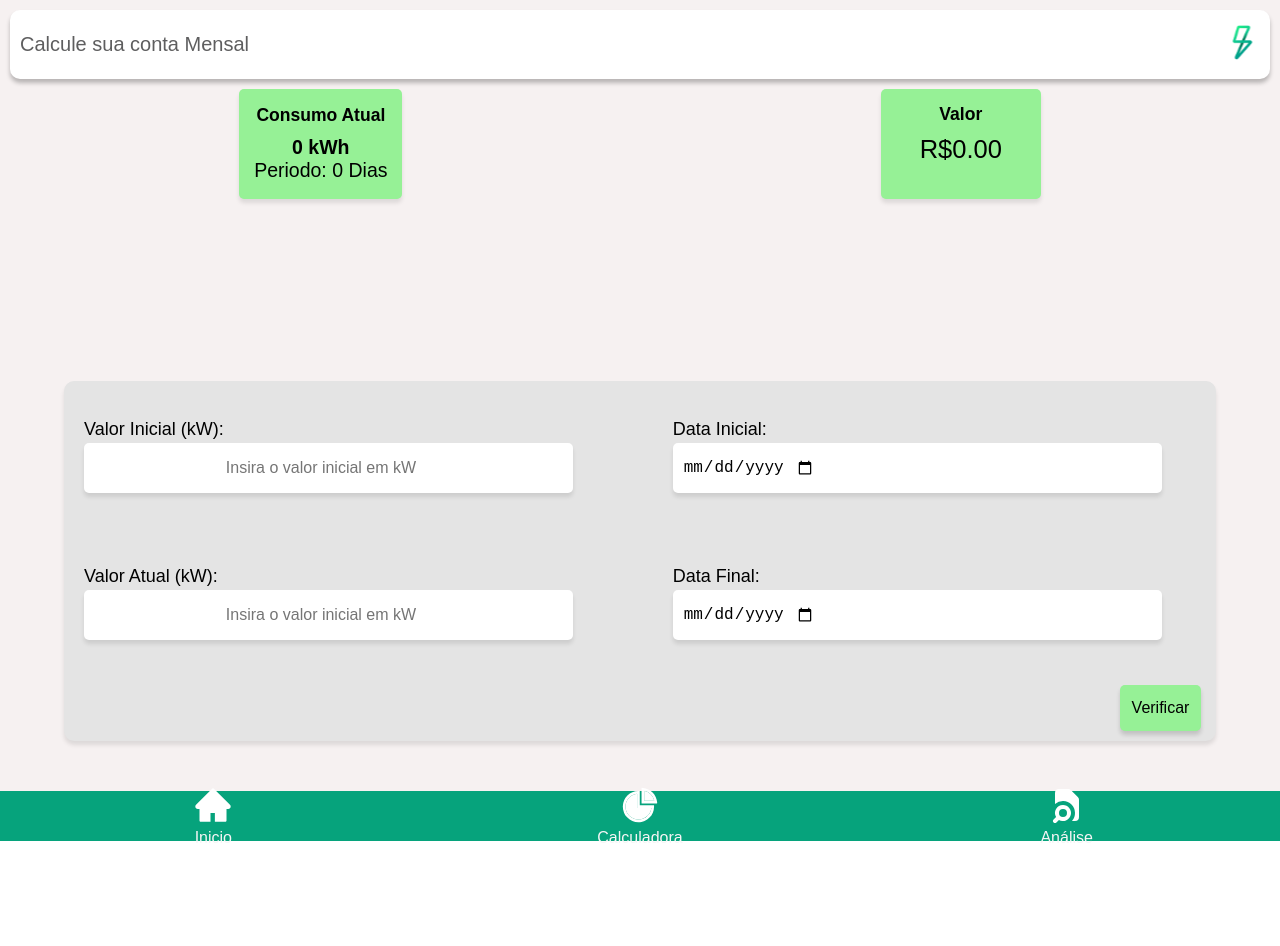
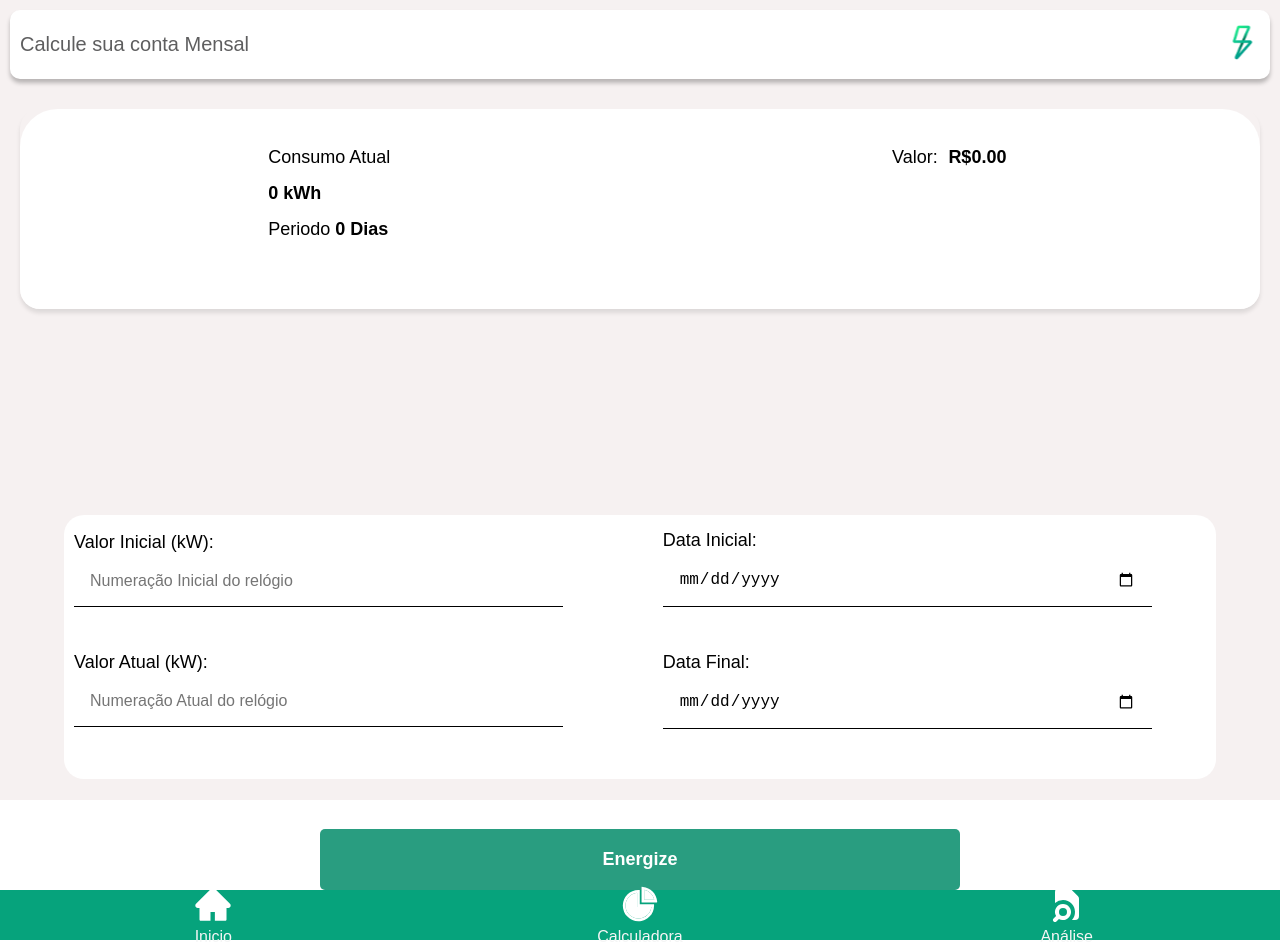
Before and after one commit to SrLuc/3Nergize-PWA, a React (Create React App) app: page /Calculator in a window 1280 px wide. Before the commit the page ends 847 px from the top, so only its background shows below. Built offline with nearby package versions, Linux system fonts and the light colour scheme; no server answers.

Commit message:
add page 2 styles

```diff
--- a/src/components/CalculatorPage/CalcInputs.tsx
+++ b/src/components/CalculatorPage/CalcInputs.tsx
@@ -1,23 +1,17 @@
-import React, { useState, useRef, useEffect } from 'react';
-import * as S from './styles';
+import React, { useState, useRef, useEffect } from "react";
+import * as S from "./styles";
 
 const Inputs: React.FC = () => {
-
-
-
   const leituraInicialRef = useRef<HTMLInputElement>(null);
   const dataInicialRef = useRef<HTMLInputElement>(null);
   const leituraFinalRef = useRef<HTMLInputElement>(null);
   const dataFinalRef = useRef<HTMLInputElement>(null);
 
-
-
-
   // Consuming the electricity sector api
   const fetchApiDataTarifa = async (): Promise<number> => {
     try {
       const response = await fetch(
-'https://apise.way2.com.br/v1/tarifas?apikey=2163780d87ee4237884c498ece5ea7cc&agente=CELPE&ano=2022'
+        "https://apise.way2.com.br/v1/tarifas?apikey=2163780d87ee4237884c498ece5ea7cc&agente=CELPE&ano=2022"
       );
       const data = await response.json();
       const tarifademandatusd: number = data[0].tarifaconsumotusd;
@@ -25,7 +19,7 @@ setTarifaConsumo(tarifademandatusd);
       return tarifademandatusd;
     } catch (error) {
       console.log(error);
-throw new Error('Failed to fetch tarifa data');
+      throw new Error("Failed to fetch tarifa data");
     }
   };
 
@@ -33,7 +27,7 @@ throw new Error('Failed to fetch tarifa data');
   const fetchApiDataTarifaBase = async (): Promise<number> => {
     try {
       const response = await fetch(
-'https://apise.way2.com.br/v1/tarifas?apikey=2163780d87ee4237884c498ece5ea7cc&agente=CELPE&ano=2022'
+        "https://apise.way2.com.br/v1/tarifas?apikey=2163780d87ee4237884c498ece5ea7cc&agente=CELPE&ano=2022"
       );
       const data = await response.json();
       const tarifademandatusd: number = data[0].tarifademandatusd;
@@ -41,7 +35,7 @@ setTaxaIluminacao(tarifademandatusd);
       return tarifademandatusd;
     } catch (error) {
       console.log(error);
-throw new Error('Failed to fetch tarifa base data');
+      throw new Error("Failed to fetch tarifa base data");
     }
   };
 
@@ -49,7 +43,7 @@ throw new Error('Failed to fetch tarifa base data');
   const fetchApiDataTarifaBandeira = async (): Promise<number> => {
     try {
       const response = await fetch(
-'https://apise.way2.com.br/v1/bandeiras?apikey=2163780d87ee4237884c498ece5ea7cc&datainicial=2023-03-01&datafinal=2023-03-31'
+        "https://apise.way2.com.br/v1/bandeiras?apikey=2163780d87ee4237884c498ece5ea7cc&datainicial=2023-03-01&datafinal=2023-03-31"
       );
       const data = await response.json();
       const value: number = data.items[0].value;
@@ -57,11 +51,9 @@ setTarifaBandeira(value);
       return value;
     } catch (error) {
       console.log(error);
-throw new Error('Failed to fetch tarifa bandeira data');
+      throw new Error("Failed to fetch tarifa bandeira data");
     }
-
   };
-
 
   useEffect(() => {
     const getTarifaData = async () => {
@@ -87,13 +79,9 @@ useEffect(() => {
     getTarifaBandeiraData();
   }, []);
 
-
   const [taxaIluminacao, setTaxaIluminacao] = useState<number | null>(null);
   const [tarifaConsumo, setTarifaConsumo] = useState<number | null>(null);
   const [tarifaBandeira, setTarifaBandeira] = useState<number | null>(null);
-
-
-
 
   let consumo = 0;
   const [consumoAtual, setConsumoAtual] = useState(consumo);
@@ -104,19 +92,20 @@ const [Dias, setDias] = useState(periodoDias);
   let valorTotal = 0;
   const [novoValorTotal, setnovoValorTotal] = useState(consumo);
 
-let valorInicial = Number(localStorage.getItem('leituraInicial')) || null;
+  let valorInicial = Number(localStorage.getItem("leituraInicial")) || null;
   const [novoValorInicial, setnovoValorInicial] = useState(valorInicial);
-
 
   const handleButtonClick = () => {
     const leituraInicial: number = Number(leituraInicialRef.current?.value);
     setnovoValorInicial(leituraInicial);
     const leituraFinal: number = Number(leituraFinalRef.current?.value);
-  const dataInicial: Date = new Date(dataInicialRef.current?.value || '');
-  const dataFinal: Date = new Date(dataFinalRef.current?.value || '');
+    const dataInicial: Date = new Date(dataInicialRef.current?.value || "");
+    const dataFinal: Date = new Date(dataFinalRef.current?.value || "");
 
     // Calcula a quantidade de dias entre as datas de leitura
-  const periodoDias = Math.ceil((dataFinal.getTime() - dataInicial.getTime()) / (1000 * 60 * 60 * 24));
+    const periodoDias = Math.ceil(
+      (dataFinal.getTime() - dataInicial.getTime()) / (1000 * 60 * 60 * 24)
+    );
     setDias(periodoDias);
 
     // Calcula o consumo de energia em kWh
@@ -131,33 +120,37 @@ const handleButtonClick = () => {
     setnovoValorTotal(valorTotal);
 
     // Salva o resultado no local storage
-  const simulacao: { periodo: string, consumo: string, valorTotal: string, tarifa: string, taxaIluminacao: string, dias: string } = {
+    const simulacao: {
+      periodo: string;
+      consumo: string;
+      valorTotal: string;
+      tarifa: string;
+      taxaIluminacao: string;
+      dias: string;
+    } = {
       periodo: `${dataInicial.toLocaleDateString()} a ${dataFinal.toLocaleDateString()}`,
       consumo: `${consumo} kWh`,
       valorTotal: `R$ ${valorTotal.toFixed(2)}`,
-    tarifa:`${tarifaConsumo}`,
-    taxaIluminacao:`${taxaIluminacao}`,
-    dias:`${periodoDias} Dias`
+      tarifa: `${tarifaConsumo}`,
+      taxaIluminacao: `${taxaIluminacao}`,
+      dias: `${periodoDias} Dias`,
     };
 
     // Armazena os valores imediatamente após o clique do botão
-  localStorage.setItem('simulacao', JSON.stringify(simulacao));
-  localStorage.setItem('consumo', JSON.stringify(consumo));
-  localStorage.setItem('periodoDias', JSON.stringify(periodoDias));
-  localStorage.setItem('valorTotal', JSON.stringify(valorTotal));
-  localStorage.setItem('leituraInicial', leituraInicial.toString());
-  localStorage.setItem('dataInicial', dataInicial.toISOString());
+    localStorage.setItem("simulacao", JSON.stringify(simulacao));
+    localStorage.setItem("consumo", JSON.stringify(consumo));
+    localStorage.setItem("periodoDias", JSON.stringify(periodoDias));
+    localStorage.setItem("valorTotal", JSON.stringify(valorTotal));
+    localStorage.setItem("leituraInicial", leituraInicial.toString());
+    localStorage.setItem("dataInicial", dataInicial.toISOString());
   };
 
-
-
   useEffect(() => {
-    const consumoSalvo = JSON.parse(localStorage.getItem('consumo') || 'null');
-    const diasSalvos = JSON.parse(localStorage.getItem('periodoDias') || 'null');
-    const valorSalvo = JSON.parse(localStorage.getItem('valorTotal') || 'null');
-
-
-
+    const consumoSalvo = JSON.parse(localStorage.getItem("consumo") || "null");
+    const diasSalvos = JSON.parse(
+      localStorage.getItem("periodoDias") || "null"
+    );
+    const valorSalvo = JSON.parse(localStorage.getItem("valorTotal") || "null");
 
     if (consumoSalvo !== null) {
       setConsumoAtual(consumoSalvo);
@@ -170,75 +163,82 @@ const handleButtonClick = () => {
     if (valorSalvo !== null) {
       setnovoValorTotal(valorSalvo);
     }
-
-
   }, []);
 
   useEffect(() => {
-    const dataInicialSalva = localStorage.getItem('dataInicial');
+    const dataInicialSalva = localStorage.getItem("dataInicial");
     if (dataInicialSalva && dataInicialRef.current) {
       const dataInicial = new Date(dataInicialSalva);
       dataInicialRef.current.value = dataInicial.toISOString().slice(0, 10);
     }
   }, []);
 
-
-
-
   return (
-
-
-
-
     <div>
       <S.StyledDisplayWrapper>
-        <S.StyledDisplaykW>
         <div>
-            <h3>Consumo Atual</h3>
-            <p style={{ fontWeight: 'bold' }}>{`${consumoAtual} kWh`}</p>
-            <p>{`Periodo: ${Dias} Dias`}</p>
+          <p>Consumo Atual</p>
+          <strong>
+            <p>{`${consumoAtual} kWh`}</p>
+          </strong>
+          <p>
+            Periodo <strong>{Dias} Dias</strong>
+          </p>
         </div>
-        </S.StyledDisplaykW>
 
-        <S.StyledDisplayValor>
-          <div>
-            <h3>Valor</h3>
+        <div className="values">
+          <p>Valor:</p>
+          <strong>
+            {" "}
             <p>{`R$${novoValorTotal.toFixed(2)}`}</p>
+          </strong>
         </div>
-        </S.StyledDisplayValor>
       </S.StyledDisplayWrapper>
-
 
       <S.StyledInputs>
         <div>
           <label htmlFor="leituraInicial">Valor Inicial (kW):</label>
-      <input type="number" id="leituraInicial" ref={leituraInicialRef} placeholder="Insira o valor inicial em kW" title="Valor Inicial (kW)" defaultValue={valorInicial?.toString()}/>
+          <input
+            type="number"
+            id="leituraInicial"
+            ref={leituraInicialRef}
+            placeholder="Numeração Inicial do relógio"
+            title="Valor Inicial (kW)"
+            defaultValue={valorInicial?.toString()}
+          />
           <label htmlFor="leituraFinal">Valor Atual (kW):</label>
-      <input type="number" id="leituraFinal" ref={leituraFinalRef} placeholder="Insira o valor inicial em kW" title="Valor Inicial (kW)" />
-
-
-
-
+          <input
+            type="number"
+            id="leituraFinal"
+            ref={leituraFinalRef}
+            placeholder="Numeração Atual do relógio"
+            title="Valor Inicial (kW)"
+          />
         </div>
 
         <div>
           <label htmlFor="dataInicial">Data Inicial:</label>
-      <input type="date" id="dataInicial" ref={dataInicialRef} placeholder="" title="" />
+          <input
+            type="date"
+            id="dataInicial"
+            ref={dataInicialRef}
+            placeholder=""
+            title=""
+          />
           <label htmlFor="dataFinal">Data Final:</label>
-      <input type="date" id="dataFinal" ref={dataFinalRef} placeholder="" title="" />
-
-
-
-
+          <input
+            type="date"
+            id="dataFinal"
+            ref={dataFinalRef}
+            placeholder=""
+            title=""
+          />
         </div>
-
-      <button type='submit' onClick={handleButtonClick}>Verificar</button>
       </S.StyledInputs>
-
-
-
+      <S.StyledButtonInpt onClick={handleButtonClick}>
+        <button>Energize</button>
+      </S.StyledButtonInpt>
     </div>
-
   );
 };
 
--- a/src/components/CalculatorPage/styles.ts
+++ b/src/components/CalculatorPage/styles.ts
@@ -1,113 +1,79 @@
 import styled from "styled-components";
-
+import bg from "../../assets/bg.svg";
 
 export const StyledInputs = styled.div`
-  margin: auto;
   padding: 10px;
   width: 90vw;
-  height: 45vh;
+  bottom: 50px;
+  border-radius: 20px;
+  margin: auto;
   display: flex;
   flex-wrap: wrap;
   justify-content: space-between;
-  background: #E4E4E4;
-  box-shadow: 0px 4px 4px rgba(0, 0, 0, 0.1);
-  border-radius: 10px;
   position: relative;
-  top: -50px;
-
-
-
+  background-color: #fff;
 
   > div {
-    position: relative;
-    left: 10px;
     flex-basis: 48%;
     display: flex;
     flex-direction: column;
     justify-content: center;
-
   }
-label {
+  label {
     font-size: 18px;
     margin-bottom: 3px;
     margin-top: 5px;
     font-weight: 500;
-}
+  }
   input {
     width: 90%;
-    height: 50px;
-    background: #FFFFFF;
-    box-shadow: 0px 4px 4px rgba(0, 0, 0, 0.1);
+    margin-bottom: 40px;
+    font-size: 16px;
+    padding: 16px;
+    border: none;
+    border-bottom: 1px solid #000000;
+    background-color: transparent;
+  }
+`;
+
+export const StyledButtonInpt = styled.div`
+  display: flex;
+  justify-content: center;
+  width: 100%;
+  button {
     border-radius: 5px;
-    border: none;
-    display: flex;
-    margin-bottom: 68px;
-    font-size: 16px;
-    text-align: center;
+    padding: 20px;
+    width: 50%;
+    font-size: 18px;
+    font-weight: bold;
+    background-color: #299d80;
+    color: #fff;
+  }
+`;
 
+export const StyledDisplayWrapper = styled.div`
+  background-image: url(${bg});
+  background-repeat: no-repeat;
+  background-size: cover;
+  display: flex;
+  justify-content: space-around;
 
+  border-radius: 20px;
+  margin: 20px;
+  padding: 30px 0;
+  height: 200px;
+  margin-bottom: 20%;
+  box-shadow: 0px 4px 4px rgba(0, 0, 0, 0.1);
+
+  p {
+    font-size: 18px;
+    line-height: 2;
   }
 
-  button {
-    position: absolute;
-    bottom: 10px;
-    right: 15px;
-    width: 81px;
-    height: 46px;
-    background: #96F196;
-    box-shadow: 0px 4px 4px rgba(0, 0, 0, 0.15);
-    border-radius: 5px;
-    font-weight: 400;
-    font-size: 16px;
+  .values {
+    width: 125px;
+    height: max-content;
+    display: flex;
+    justify-content: space-around;
   }
-
 `;
-
-export const StyledDisplaykW = styled.div`
-background: #96F196;
-box-shadow: 0px 4px 4px rgba(0, 0, 0, 0.1);
-border-radius: 5px;
- width: max-content;
- height: 110px;
- display: flex;
- align-items: center;
- padding: 15px;
- margin-bottom: 40px;
- font-weight: 400;
- font-size: 15px;
- text-align: center;
- h3 {
-    margin-bottom: 10px;
-}
-
-p{
-    font-size:1.3em
-}
-`
-
-
- export const StyledDisplayValor = styled.div`
- background: #96F196;
-box-shadow: 0px 4px 4px rgba(0, 0, 0, 0.1);
-border-radius: 5px;
-width: 160px;
-height: 110px;
-display: flex;
-justify-content: center;
-padding: 15px;
-margin-bottom: 40px;
-font-weight: 400;
-font-size: 15px;
-text-align: center;
-h3 {
-    margin-bottom: 10px;
-}
-
-p{font-size:1.7em}
-`
-
- export const StyledDisplayWrapper = styled.div`
- display: flex;
- justify-content: space-around;
- margin-bottom: 15%;
-`
```
Also changed, not shown: src/assets/bg.svg (added). Lines whose indentation alone changed are shown as unchanged.
